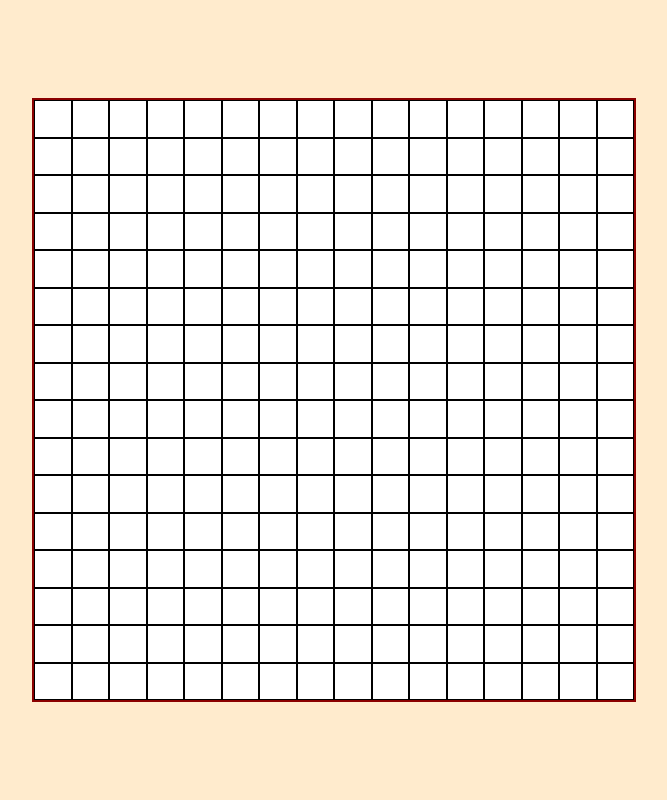
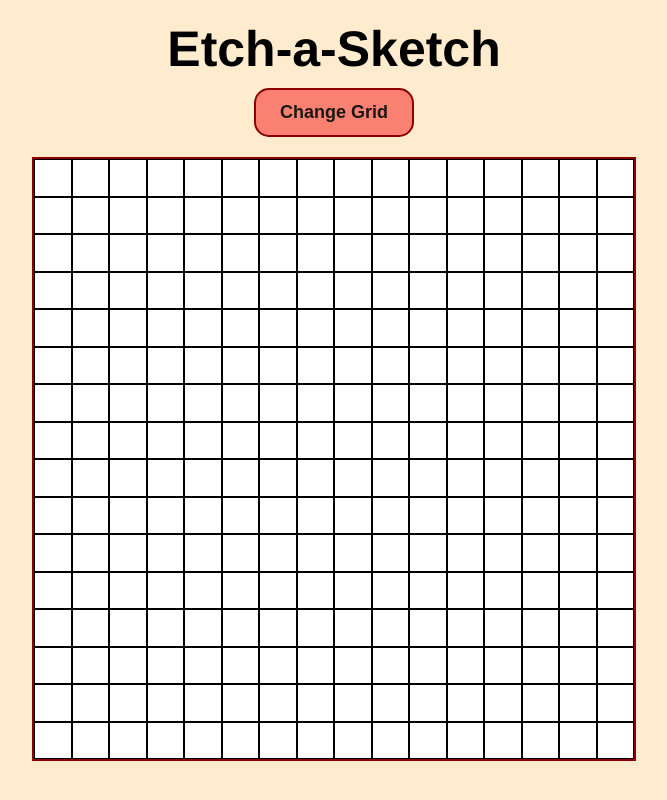
Before and after one commit to ArchivexBlasich/Etch-a-Sketch, a plain HTML site: page index.html in a window 1280 px wide. Shown: the whole page, without its empty margins (306-973 px from the left). Drawn offline with Linux system fonts and the light colour scheme.

Commit message:
Add functionality to eneable setnumber of squares per side for the new grid

```diff
--- a/index.html
+++ b/index.html
@@ -8,6 +8,10 @@
     <script defer src="./script.js"></script>
 </head>
 <body>
+    <div class="header">
+        <h1>Etch-a-Sketch</h1>
+        <button class="change-grid">Change Grid</button>
+    </div>
     <div class="main-container">
 
     </div>
--- a/script.js
+++ b/script.js
@@ -9,6 +9,11 @@ function getContentWidth(element) {
     return element.clientWidth
         - parseFloat(styles.paddingLeft)
         - parseFloat(styles.paddingRight)
+}
+
+function removeSquares() {
+    const squares = document.querySelectorAll(".main-container div");
+    squares.forEach(square => square.remove());
 }
 
 function addSquares(numSquares) {
@@ -25,13 +30,14 @@ function randomColor() {
 }
 
 /*-------------------- Events Handlers ----------------------- */
-function renderSquares(e) {
+function renderSquares() {
+    removeSquares();
     addSquares(NUMBER_OF_SQUARES);
 
     const squares = document.querySelectorAll(".main-container div");
 
     let containerSize = getContentWidth(mainContainer);
-    let squareSize = containerSize / 16;
+    let squareSize = containerSize / NUMBER_OF_SQUARES;
 
     squares.forEach(square => {
         square.classList.add("square");
@@ -40,16 +46,33 @@ function renderSquares(e) {
 }
 
 function hoverEffect(e) {
-    let squareBackground = e.target.style.background;
-    if (squareBackground === "") {
-        e.target.style.background = `rgb(${randomColor()} ${randomColor()} ${randomColor()} / ${HOVER_DARK}%)`;
-        if (HOVER_DARK !== 100)  HOVER_DARK += 10;
+    e.target.style.background = `rgb(${randomColor()} ${randomColor()} ${randomColor()} / ${HOVER_DARK}%)`;
+    if (HOVER_DARK !== 100) HOVER_DARK += 10;
+}
+
+function changeGrid(e) {
+    let numSquares = Number(prompt("Numbers of squares: ", 16));
+    if (isNaN(numSquares)) return;
+
+    if (numSquares < 1 || numSquares > 100) {
+        if (numSquares < 1) alert("Select a number of square greater than 0");
+        if (numSquares > 100) alert("Select a number of square less than 100");
+        return;
     }
 
+    NUMBER_OF_SQUARES = numSquares;
+    renderSquares();
 }
 
 /*--------------------      Main      ----------------------- */
 const mainContainer = document.querySelector(".main-container");
+const btnChangeGrid = document.querySelector(".change-grid");
 
+// Page Load Event Listener
 addEventListener("load", renderSquares);
+
+// Hover Effect Event Listener
 mainContainer.addEventListener("mouseover", hoverEffect);
+
+// Change Grid Event Listener
+btnChangeGrid.addEventListener("click", changeGrid);
--- a/style.css
+++ b/style.css
@@ -11,11 +11,36 @@ html {
 }
 
 body {
-    height: 100%;
     background: blanchedalmond;
     display: flex;
+    flex-direction: column;
     justify-content: center;
     align-content: center;
+}
+
+.header {
+    display: flex;
+    flex-direction: column;
+    justify-content: center;
+    align-items: center;
+    margin: 20px;
+}
+
+.header h1 {
+    font-size: 50px;
+    font-family: 'Franklin Gothic Medium', 'Arial Narrow', Arial, sans-serif;
+    font-weight: bold;
+    margin-bottom: 10px;
+}
+
+.header button {
+    background-color: salmon;
+    border: 2px solid darkred;
+    border-radius: 15px;
+    padding: 12px 24px;
+    font-size: 18px;
+    font-weight: 600;
+    color: rgb(26, 24, 21);
 }
 
 .main-container {
@@ -28,6 +53,7 @@ body {
     flex-wrap: wrap;
     justify-content: center;
     align-items: center;
+    margin-bottom: 40px;
 }
 
 .square {
```
